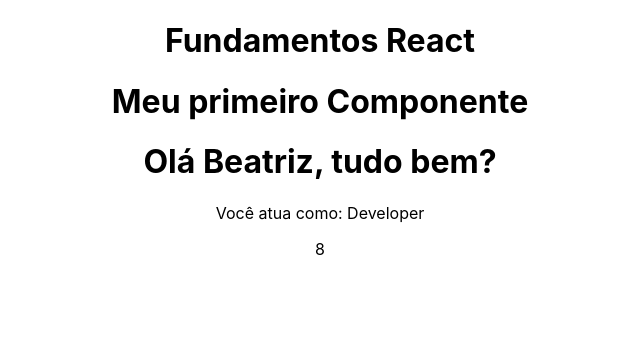
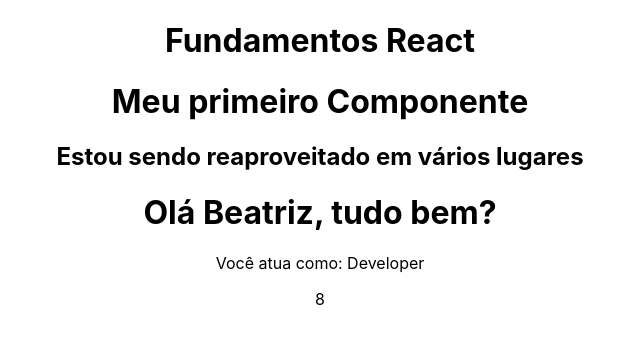
Before and after one commit to BiSousa/react_course, a React (Create React App) app in the folder 2_FUNDAMENTOS/fundamentos/: page / in a window 1280 px wide. Shown: the top 344 px of the page, without its empty margins (320-960 px from the left). Built offline with nearby package versions, Linux system fonts and the light colour scheme.

Commit message:
feat: add MyComponent and integrate it into FirstComponent

```diff
--- a/2_FUNDAMENTOS/fundamentos/src/components/FirstComponent.js
+++ b/2_FUNDAMENTOS/fundamentos/src/components/FirstComponent.js
@@ -1,4 +1,6 @@
 // arquivo de estilo
+
+import MyComponent from "./MyComponent";
 
 const FirstComponent = () => {
   // essa função faz isso
@@ -11,6 +13,7 @@
     <div>
       {/* Algum comentário */}
       <h1>Meu primeiro Componente</h1>
+      <MyComponent />
     </div>
   );
 };
--- /dev/null
+++ b/2_FUNDAMENTOS/fundamentos/src/components/MyComponent.js
@@ -0,0 +1,9 @@
+const MyComponent = () => {
+  return (
+    <div>
+      <h2>Estou sendo reaproveitado em vários lugares</h2>
+    </div>
+  );
+};
+
+export default MyComponent;
```
